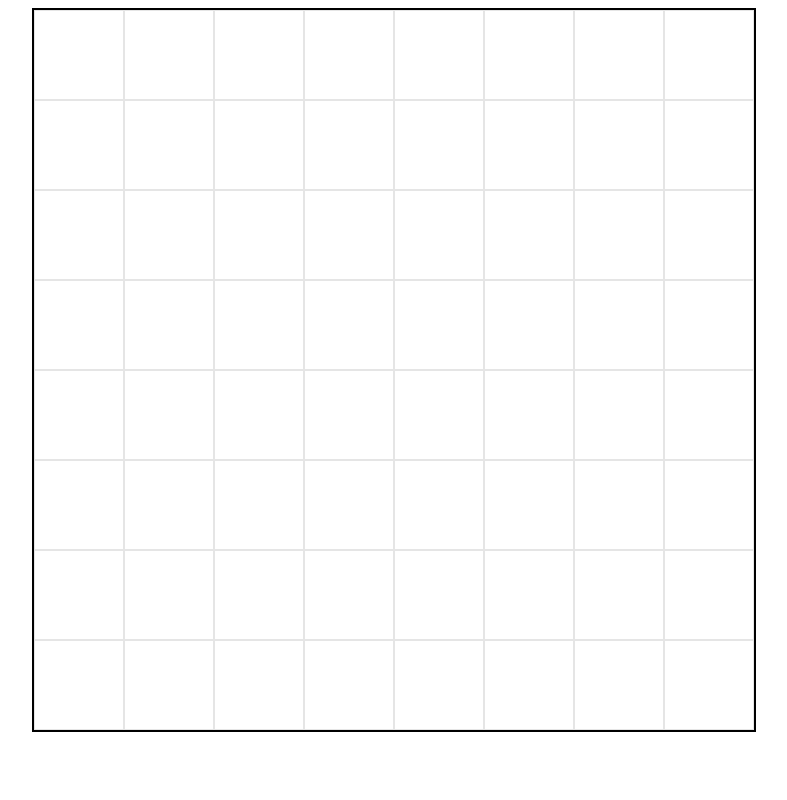
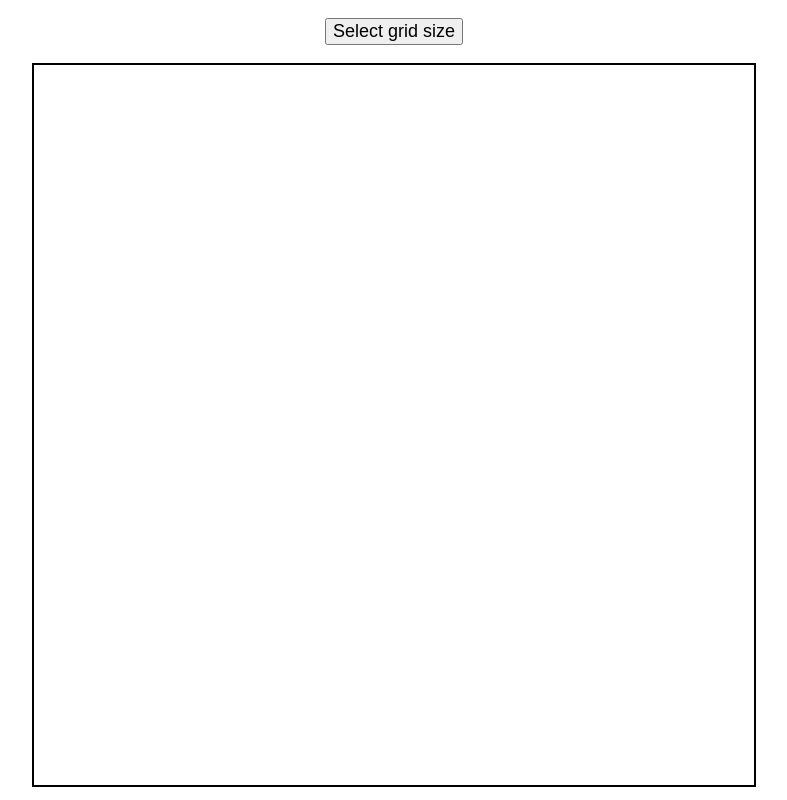
Before and after one commit to simoschmidt/etch-a-sketch, a plain HTML site: page index.html in a window 1280 px wide. Shown: the whole page, without its empty margins (246-1033 px from the left). Drawn offline with Linux system fonts and the light colour scheme.

Commit message:
Add a button that prompts user to enter grid size
Added a button on the top of the screen that will
send the user a popup asking for the number of
squares per side for the new grid. Once entered,
the existing grid is removed, and a new grid is
generated in the same total space as before.

 Changes to be committed:
	modified:   index.html
	modified:   script/script.js
	modified:   style/styles.css

```diff
--- a/index.html
+++ b/index.html
@@ -8,10 +8,13 @@
   <script src="./script/script.js" defer></script>
 </head>
 <body>
-  <main>
+  <div class="options">
+    <button class="gridSizeBtn">Select grid size</button>
+  </div>
+  <div class="grid">
     <div id="container">
 
     </div>
-  </main>
+  </div>
 </body>
 </html>
--- a/script/script.js
+++ b/script/script.js
@@ -1,8 +1,8 @@
 const container = document.querySelector("#container");
+const gridSizeBtn = document.querySelector(".gridSizeBtn");
 
-//let gridSize = prompt('What grid size would you like?');
-//change this later to a slider?
 function createGrid (userGrid) {
+  container.textContent = '';
   let gridSize = userGrid;
   for (let i = 0; i < gridSize; i++) {
     const column = document.createElement("div");
@@ -24,7 +24,19 @@ function createGrid (userGrid) {
   }
 }
 
-createGrid (8);
+gridSizeBtn.addEventListener ("click", () => {
+  console.log('button pressed');
+  let userInput = prompt('Input grid size (1-100): ');
+  while((Number(userInput)%1 != 0) || userInput < 1 || userInput > 100
+   || userInput == '') {
+    userInput = prompt(`
+      That is not a number(!) from 1-100, please input again:
+      `);
+    }
+  console.log(userInput);
+  createGrid(userInput);
+});
+
 
 /*
 One thing to be careful of with this approach is when the mouse is released somewhere outside the target element. In this case you may want to include an additional mouseleave event to also remove the added listener or add mouseup to the window object so that it can detect when the mouse is released outside the target element.
--- a/style/styles.css
+++ b/style/styles.css
@@ -5,7 +5,8 @@
   height: 720px;
 }
 
-main {
+.grid,
+.options {
   display: flex;
   justify-content: center;
 }
@@ -21,3 +22,15 @@ main {
   cursor: pointer;
   flex: 1;
 }
+
+button {
+  font-size: 18px;
+  margin-top: 18px;
+}
+
+body {
+  display: flex;
+  flex-direction: column;
+  gap: 18px;
+  margin: 0px;
+}
```
